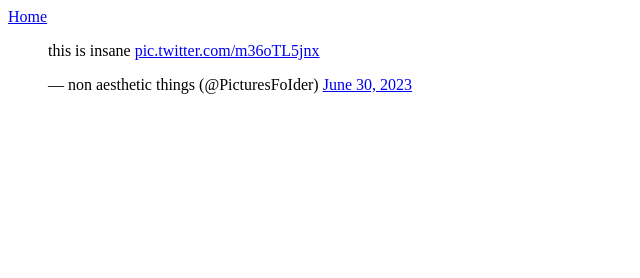
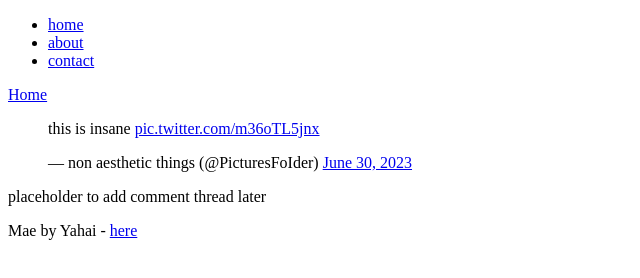
Before and after one commit to yahaiii/alx_html_css, a plain HTML site: page html_basic/tweets.html in a window 1280 px wide. Shown: the whole page, without its empty margins (0-640 px from the left). Drawn offline with Linux system fonts and the light colour scheme.

Commit message:
modify index & tweets files

```diff
--- a/html_basic/tweets.html
+++ b/html_basic/tweets.html
@@ -3,11 +3,25 @@
 <head>
     <meta charset="UTF-8">
     <meta name="viewport" content="width=device-width, initial-scale=1.0">
-    <title>Tweets</title>
+    <title>Home</title>
 </head>
 <body>
+    <header>
+        <ul>
+            <li><a href="#">home</a></li>
+            <li><a href="#">about</a></li>
+            <li><a href="#">contact</a></li>
+        </ul>
+    </header>
+    <main>
+        <article>
     <a href="index.html">Home</a>
 
     <blockquote class="twitter-tweet"><p lang="en" dir="ltr">this is insane <a href="https://t.co/m36oTL5jnx">pic.twitter.com/m36oTL5jnx</a></p>&mdash; non aesthetic things (@PicturesFoIder) <a href="https://twitter.com/PicturesFoIder/status/1674782006528573442?ref_src=twsrc%5Etfw">June 30, 2023</a></blockquote> <script async src="https://platform.twitter.com/widgets.js" charset="utf-8"></script>
+</article>
+<aside><p>placeholder to add comment thread later</p></aside>
+</main>
+<footer><p>Mae by Yahai - <a href="yahai.dev">here</a></p></footer>
+
 </body>
 </html>
```
Also changed, not shown: html_basic/index.html (+14 -0 lines).
